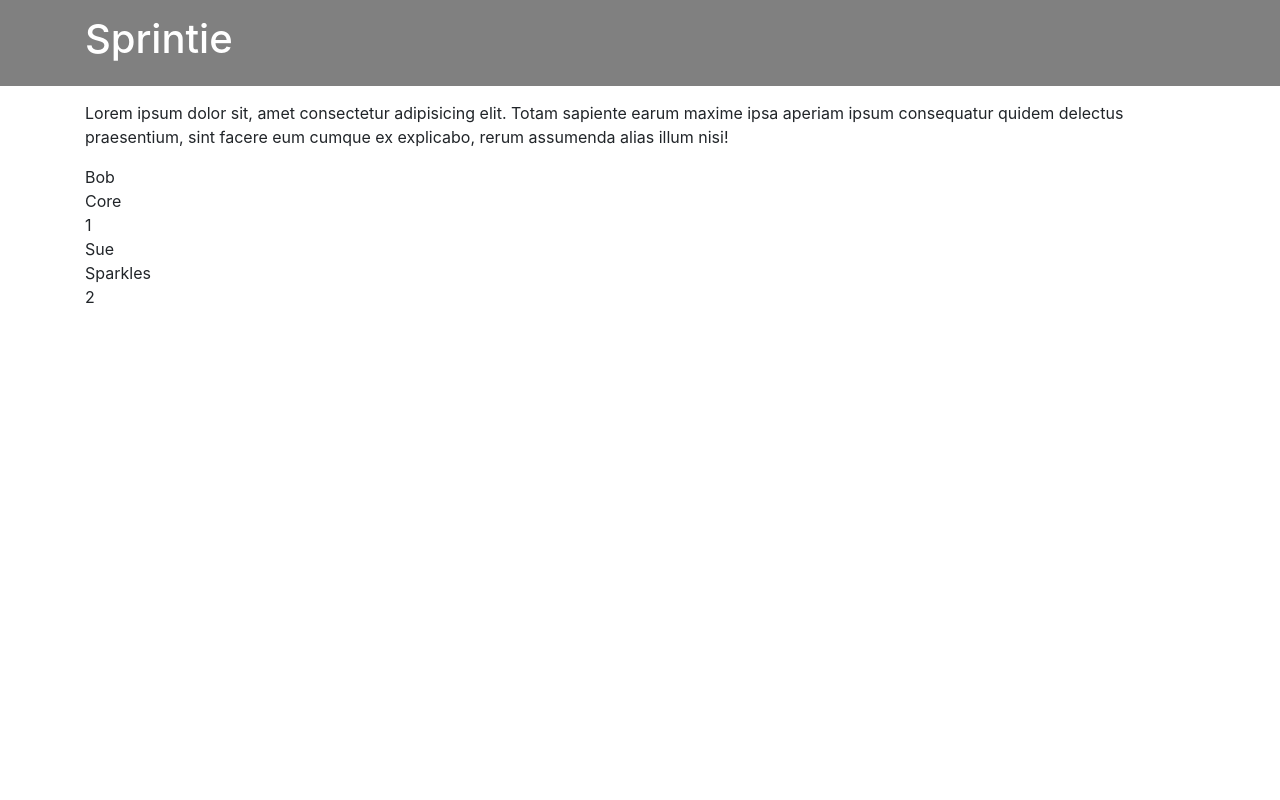
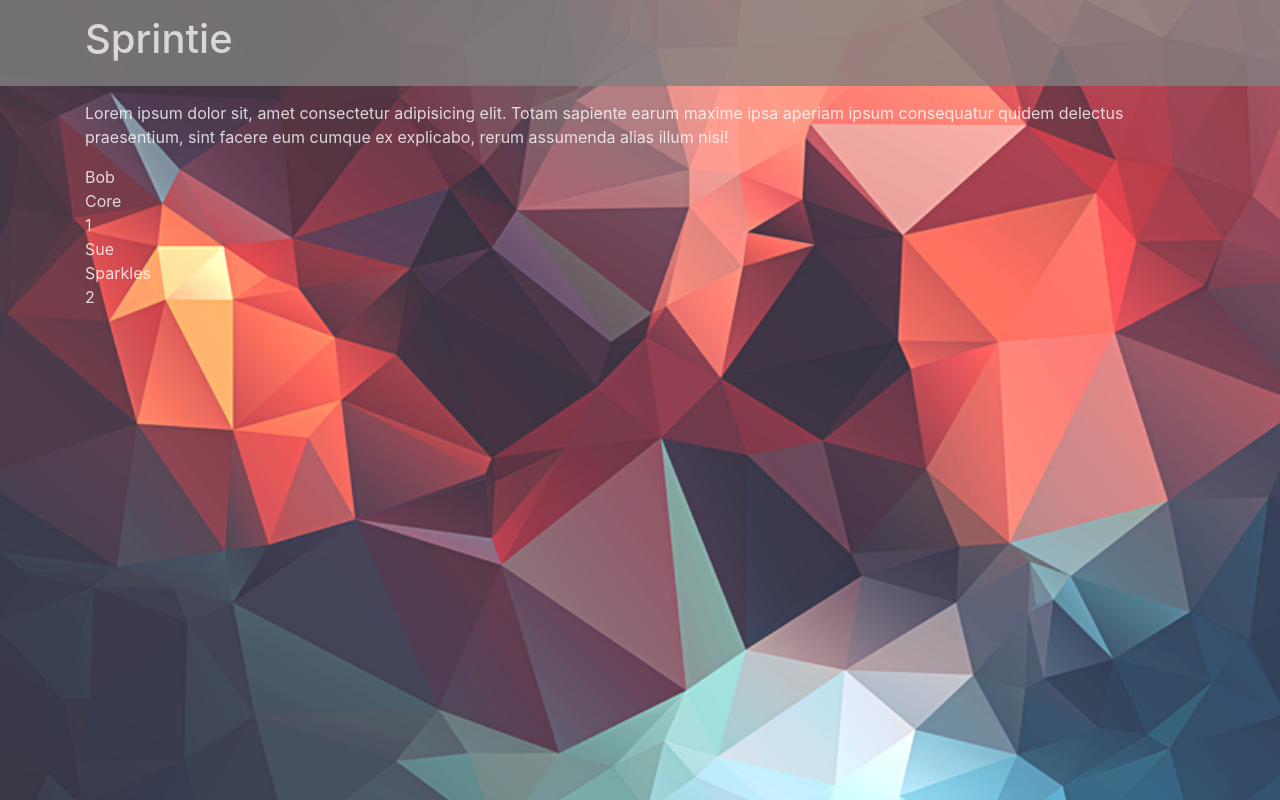
Before and after one commit to sanjsanj/sprint-calc-ui, a PHP site: page /index.html in a window 1280 px wide. Run offline with PHP 8.4, Linux system fonts and the light colour scheme.

Commit message:
make it beautiful

```diff
--- a/main.css
+++ b/main.css
@@ -1,8 +1,15 @@
 /* LAYOUT */
+
+body {
+  min-height: 100vh;
+  background: url(./assets/rsz_low-poly-texture-28.jpg) no-repeat center center;
+  background-size: cover;
+  opacity: 0.8;
+  color: #fff;
+}
 
 header {
   background-color: grey;
-  color: #fff;
   padding: 15px;
 }
 
```
Also changed, not shown: assets/rsz_low-poly-texture-28.jpg (added).
